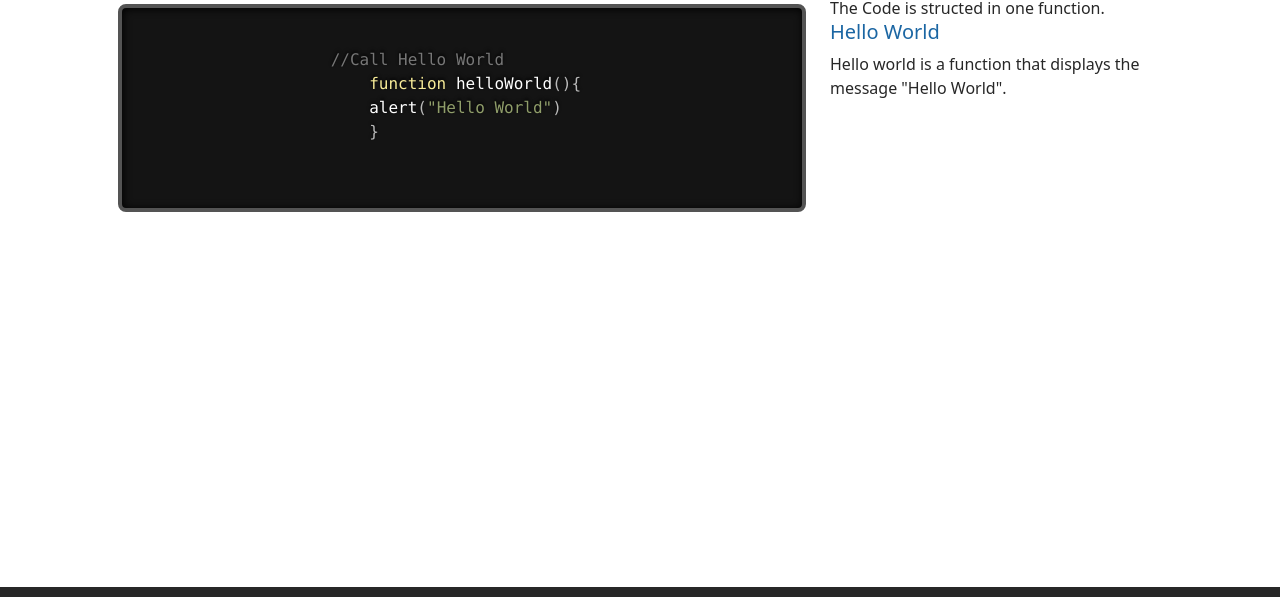
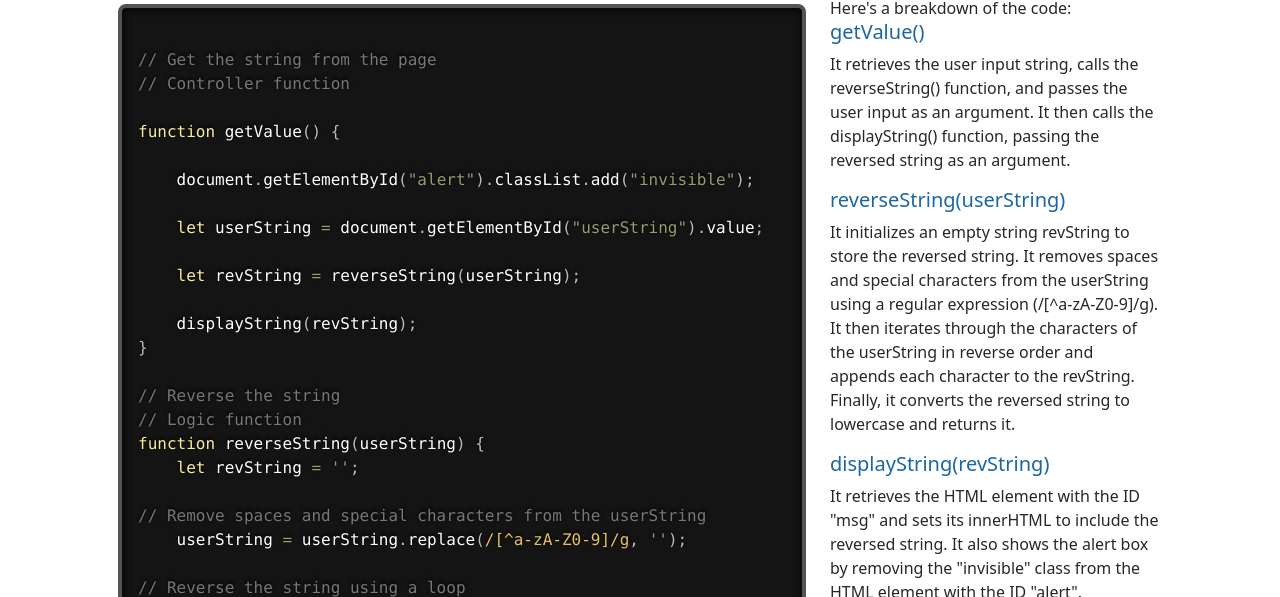
Before and after one commit to AngelC-dev/TacoCat, a plain HTML site: page code.html in a window 1280 px wide. Shown: the part 147-744 px from the top of the page. Drawn offline with nearby package versions, Linux system fonts and the light colour scheme.

Commit message:
modified:   code.html

```diff
--- a/code.html
+++ b/code.html
@@ -55,17 +55,63 @@
         <div class="row row-cols-1 row-cols-lg-2">
             <div class="col-lg-8">
                 <pre class="line-numbers"><code class="language-javascript">
-                    //Call Hello World
-                        function helloWorld(){
-                        alert("Hello World")
-                        }
+// Get the string from the page
+// Controller function
+
+function getValue() {
+
+    document.getElementById("alert").classList.add("invisible");
+
+    let userString = document.getElementById("userString").value;
+
+    let revString = reverseString(userString);
+
+    displayString(revString);
+}
+
+// Reverse the string
+// Logic function
+function reverseString(userString) {
+    let revString = '';
+
+// Remove spaces and special characters from the userString
+    userString = userString.replace(/[^a-zA-Z0-9]/g, '');
+
+// Reverse the string using a loop
+    for (let index = userString.length - 1; index >= 0; index--) {
+    revString += userString[index];
+    }
+
+ // Convert the reversed string to lowercase
+    revString = revString.toLowerCase();
+
+    return revString;
+    }
+
+
+// Display the reversed string to the user
+// View function
+function displayString(revString) {
+// Write to page
+    document.getElementById("msg").innerHTML = `Your phrase reversed is: ${revString}`;
+
+// Show the alert box
+    document.getElementById("alert").classList.remove("invisible");
+}
+
                 </code>
                 </pre>
             </div>
             <div class="col-lg-4">
-                <p1>The Code is structed in one function.</p1>
-                <h5>Hello World</h5>
-                <p>Hello world is a function that displays the message "Hello World".</p>
+                <p1>Here's a breakdown of the code:</p1>
+                <h5>getValue()</h5>
+                <p>It retrieves the user input string, calls the reverseString() function, and passes the user input as an argument. It then calls the displayString() function, passing the reversed string as an argument.</p>
+                <h5>reverseString(userString)</h5>
+                <p>It initializes an empty string revString to store the reversed string. It removes spaces and special characters from the userString using a regular expression (/[^a-zA-Z0-9]/g). It then iterates through the characters of the userString in reverse order and appends each character to the revString. Finally, it converts the reversed string to lowercase and returns it.</p>
+                <h5>displayString(revString)</h5>
+                <p>It retrieves the HTML element with the ID "msg" and sets its innerHTML to include the reversed string. It also shows the alert box by removing the "invisible" class from the HTML element with the ID "alert".</p>
+                <h5>Overall, the code provides a basic functionality to reverse a user input string, convert it to lowercase, remove spaces and special characters, and display the result on the webpage.</h5>
+
             </div>
         </div>
     </div>
```
